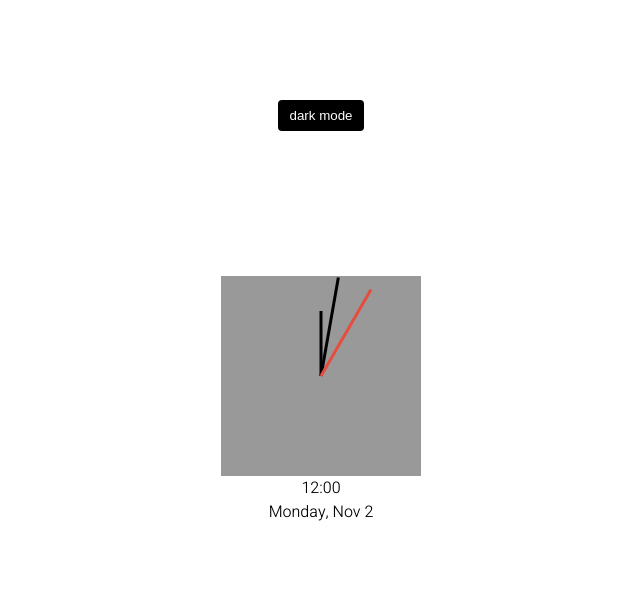
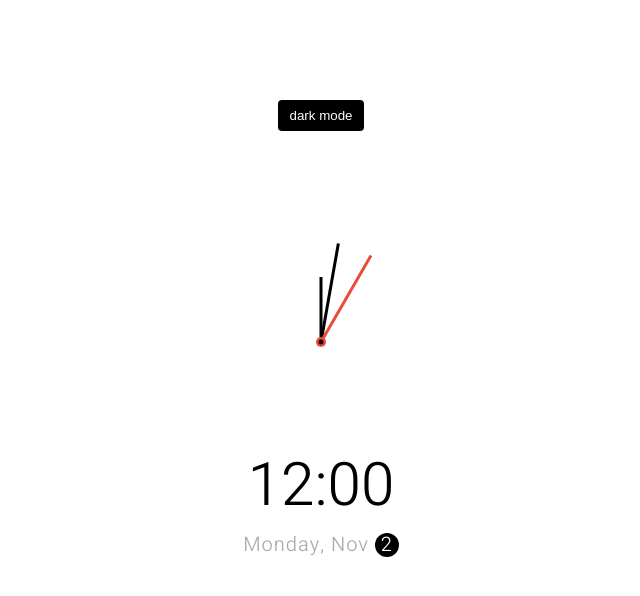
Before and after one commit to rooted92/theme-clock, a plain HTML site: page index.html in a window 1280 px wide. Shown: the whole page, without its empty margins (319-959 px from the left). Drawn offline with Linux system fonts and the light colour scheme; a web font is replaced by a local one.

Commit message:
feat: styled date, time, and span.circle

```diff
--- a/index.html
+++ b/index.html
@@ -24,7 +24,7 @@
         <div class="time">
             12:00
         </div>
-        <div class="date">Monday, Nov <span>2</span></div>
+        <div class="date">Monday, Nov <span class="circle">2</span></div>
     </div>
     <script src="./app.js"></script>
 </body>
--- a/style.css
+++ b/style.css
@@ -60,7 +60,6 @@ body {
     position: relative;
     width: 200px;
     height: 200px;
-    background-color: #999;
 }
 
 .needle {
@@ -89,5 +88,48 @@ body {
 }
 
 .center-point {
+    position: absolute;
+    top: 50%;
+    left: 50%;
+    transform: translate(-50%, -50%);
+    background-color: #e74c3c;
+    height: 10px;
+    width: 10px;
+    border-radius: 50%;
+}
 
+.center-point::after {
+    content: '';
+    position: absolute;
+    top: 50%;
+    left: 50%;
+    transform: translate(-50%, -50%);
+    background-color: var(--primary-color);
+    height: 5px;
+    width: 5px;
+    border-radius: 50%;
 }
+
+.time {
+    font-size: 60px;
+}
+
+.date {
+    font-size: 20px;
+    font-weight: 300;
+    color: #aaa;
+    letter-spacing: 1px;
+}
+
+.date .circle {
+    background-color: var(--primary-color);
+    color: var(--secondary-color);
+    border-radius: 50%;
+    height: 1.5rem;
+    width: 1.5rem;
+    display: inline-flex;
+    align-items: center;
+    justify-content: center;
+    line-height: 18px;
+    transition: .5s ease-in;
+}
```
